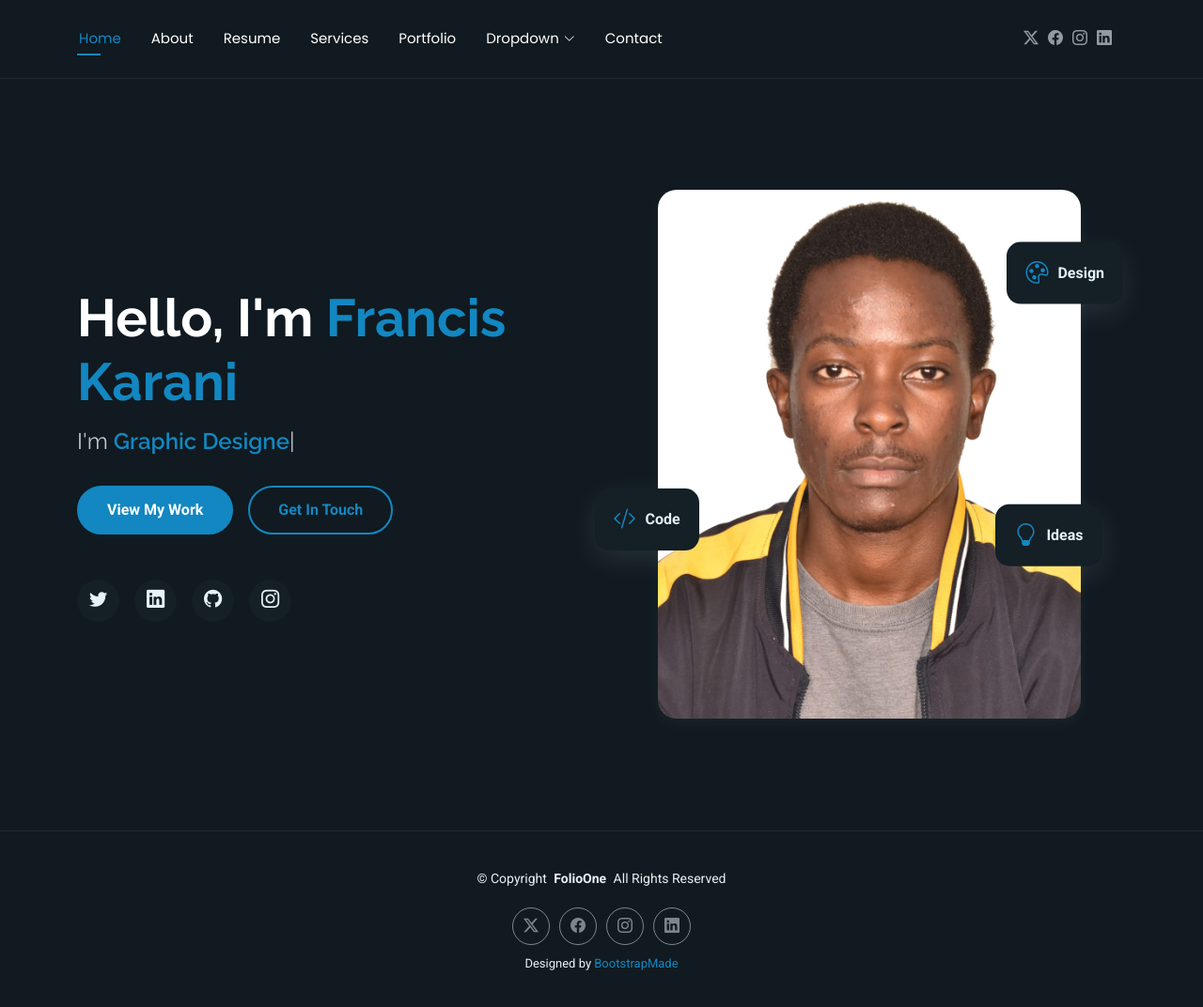
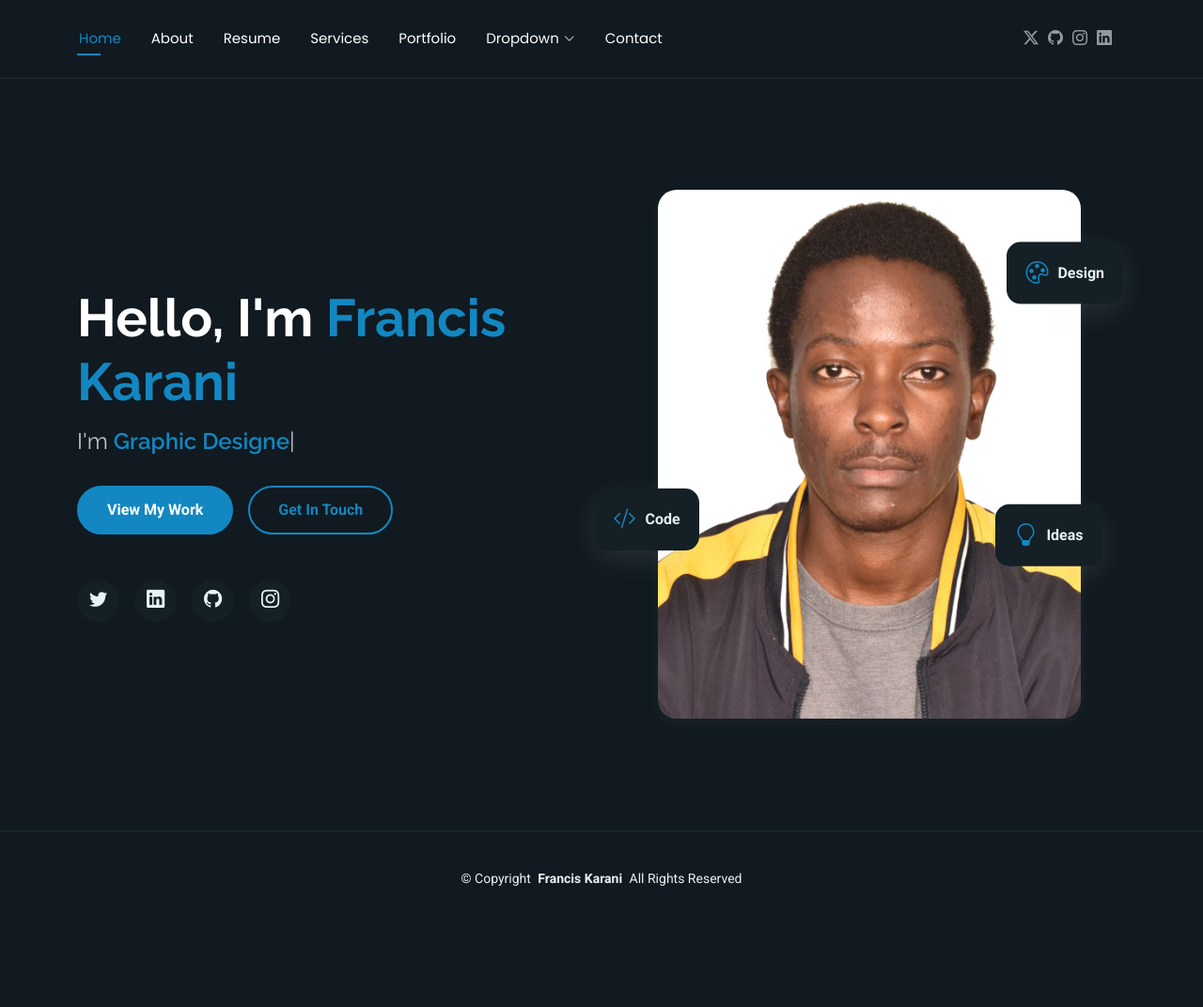
Before and after one commit to Karani105/portfolio, a plain HTML site: page index.html in a window 1280 px wide. Shown: the whole page at 94% size. After the commit the page ends 996 px from the top, so only its background shows below. Drawn offline with Linux system fonts and the light colour scheme.

Commit message:
modified index.html

```diff
--- a/index.html
+++ b/index.html
@@ -76,9 +76,9 @@
       </nav>
 
       <div class="header-social-links">
-        <a href="#" class="twitter"><i class="bi bi-twitter-x"></i></a>
-        <a href="#" class="facebook"><i class="bi bi-facebook"></i></a>
-        <a href="#" class="instagram"><i class="bi bi-instagram"></i></a>
+        <a href="https://x.com/frost1748?t=lmFVLCRHxsAd98ddZ-qfsg&s=08" class="twitter"><i class="bi bi-twitter-x"></i></a>
+        <a href="https://github.com/Karani105" class="github"><i class="bi bi-github"></i></a>
+        <a href="https://www.instagram.com/__.karani_?igsh=MXFhcXVtMDk4dHlxYQ==" class="instagram"><i class="bi bi-instagram"></i></a>
         <a href="#" class="linkedin"><i class="bi bi-linkedin"></i></a>
       </div>
 
@@ -144,20 +144,20 @@
 
     <div class="container">
       <div class="copyright text-center ">
-        <p>© <span>Copyright</span> <strong class="px-1 sitename">FolioOne</strong> <span>All Rights Reserved<br></span></p>
+        <p>© <span>Copyright</span> <strong class="px-1 sitename">Francis Karani</strong> <span>All Rights Reserved<br></span></p>
       </div>
-      <div class="social-links d-flex justify-content-center">
+      <!-- <div class="social-links d-flex justify-content-center">
         <a href=""><i class="bi bi-twitter-x"></i></a>
         <a href=""><i class="bi bi-facebook"></i></a>
         <a href=""><i class="bi bi-instagram"></i></a>
         <a href=""><i class="bi bi-linkedin"></i></a>
-      </div>
+      </div> -->
       <div class="credits">
         <!-- All the links in the footer should remain intact. -->
         <!-- You can delete the links only if you've purchased the pro version. -->
         <!-- Licensing information: https://bootstrapmade.com/license/ -->
         <!-- Purchase the pro version with working PHP/AJAX contact form: [buy-url] -->
-        Designed by <a href="https://bootstrapmade.com/">BootstrapMade</a>
+        <!-- Designed by <a href="https://bootstrapmade.com/">BootstrapMade</a> -->
       </div>
     </div>
 
```
